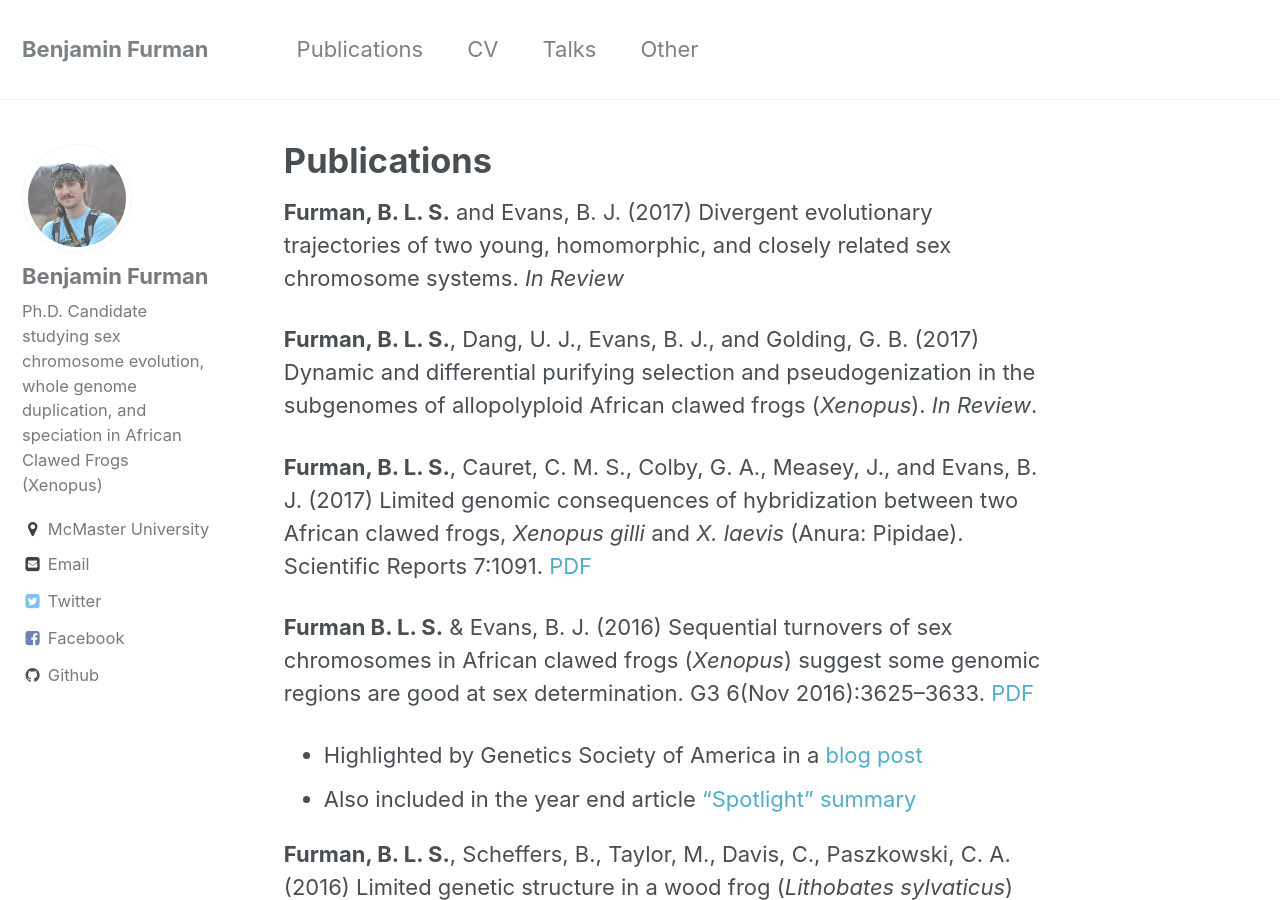
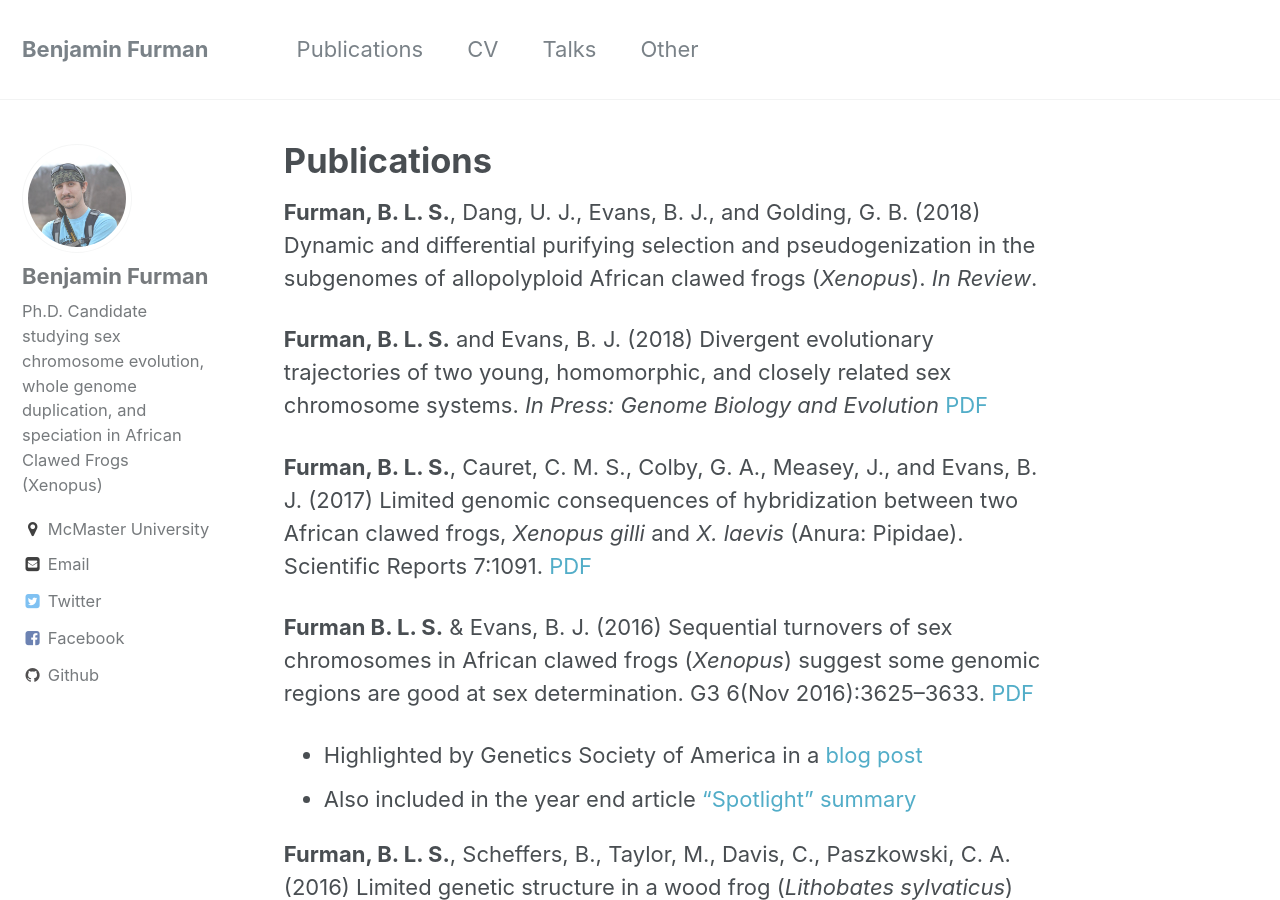
Before and after one commit to benjaminfurman/benjaminfurman.github.io, a Jekyll site: the page built from _pages/publications.md, in a window 1280 px wide and 900 px high. Built offline with Jekyll 4.4.1, drawn with Linux system fonts in a browser that asks for light colours.

Commit message:
added GBE paper and link

```diff
--- a/_pages/publications.md
+++ b/_pages/publications.md
@@ -3,9 +3,9 @@ title: Publications
 layout: single
 ---
 
-**Furman, B. L. S.** and Evans, B. J. (2017) Divergent evolutionary trajectories of two young, homomorphic, and closely related sex chromosome systems. *In Review*
+**Furman, B. L. S.**, Dang, U. J., Evans, B. J., and Golding, G. B. (2018) Dynamic and differential purifying selection and pseudogenization in the subgenomes of allopolyploid African clawed frogs (*Xenopus*). *In Review*.
 
-**Furman, B. L. S.**, Dang, U. J., Evans, B. J., and Golding, G. B. (2017) Dynamic and differential purifying selection and pseudogenization in the subgenomes of allopolyploid African clawed frogs (*Xenopus*). *In Review*.
+**Furman, B. L. S.** and Evans, B. J. (2018) Divergent evolutionary trajectories of two young, homomorphic, and closely related sex chromosome systems. *In Press: Genome Biology and Evolution* [PDF](/assets/papers/Furman_Evans_GBE2018.pdf)
 
 **Furman, B. L. S.**, Cauret, C. M. S., Colby, G. A., Measey, J., and Evans, B. J. (2017) Limited genomic consequences of hybridization between two African clawed frogs, *Xenopus gilli* and *X. laevis* (Anura: Pipidae). Scientific Reports 7:1091. [PDF](/assets/papers/Furmanetal_2017_SciRepts.pdf)
 
```
Also changed, not shown: 1 other file.
